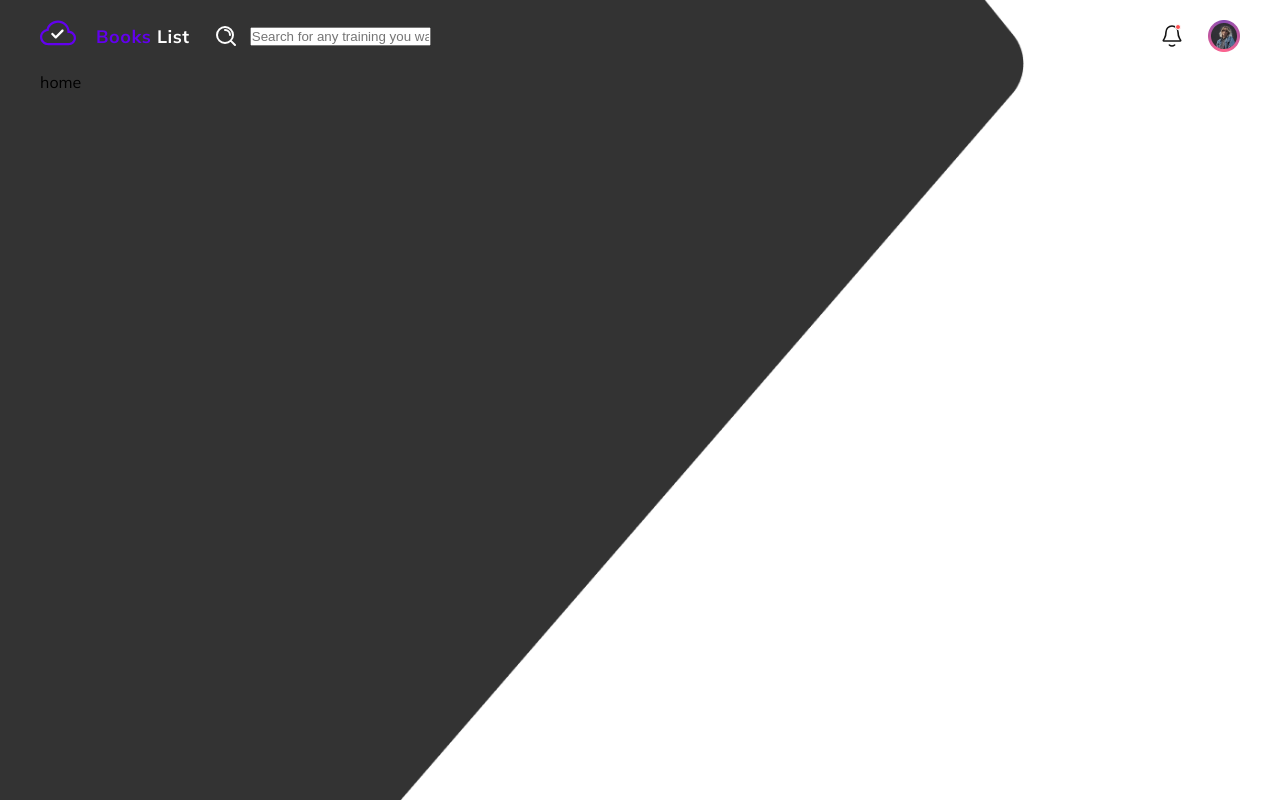
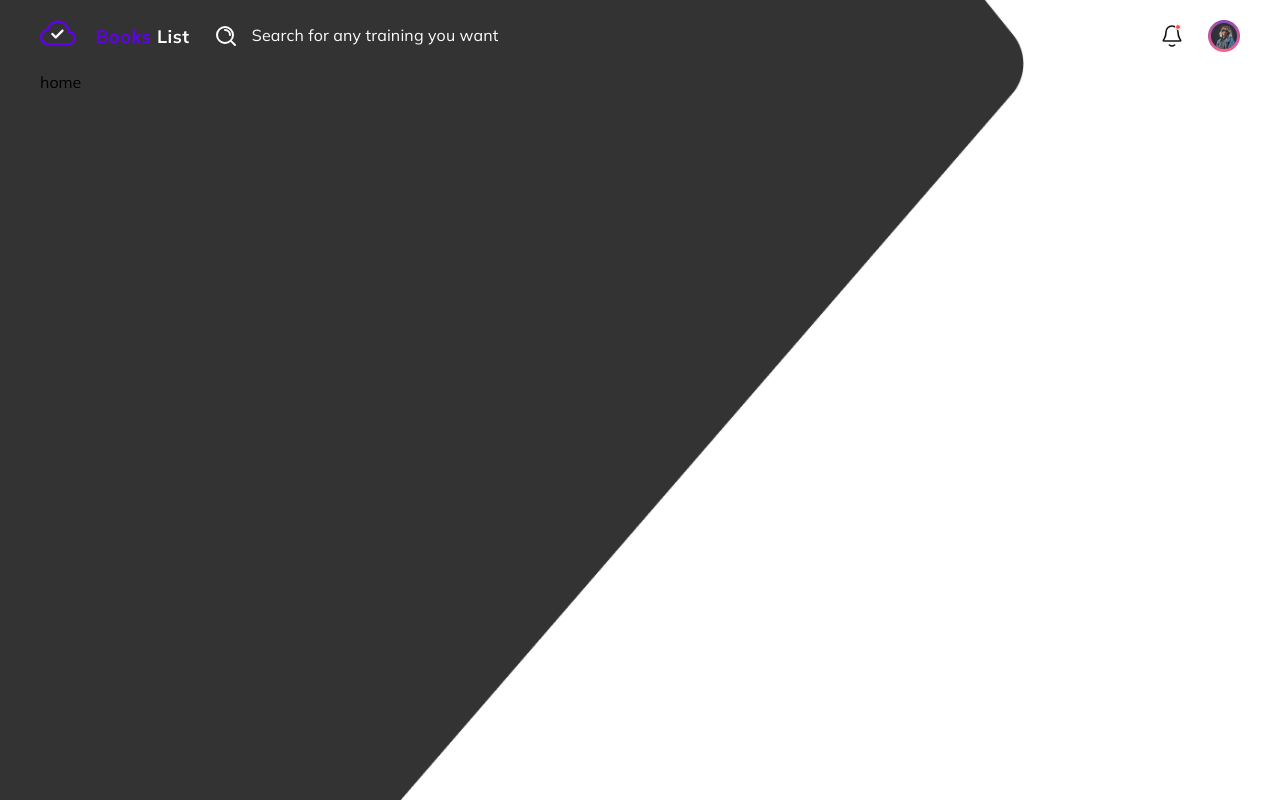
Before and after one commit to dsabirbaev/Books, a React (Vite) app: page / in a window 1280 px wide. Built offline with nearby package versions, Linux system fonts and the light colour scheme.

Commit message:
add style

```diff
--- a/src/components/Header/style.js
+++ b/src/components/Header/style.js
@@ -15,6 +15,22 @@ const StyledFlex = styled.div `
     justify-content:${props => props.justify || 'stretch'};
     column-gap: ${props => props.column || '0'};
 
+    input{
+        background-color: transparent;
+        border:none;
+        outline:none;
+        width: 264px;
+        color: #fff;
+        padding: 2px;
+        &::placeholder {
+            color: #FEFEFE;
+            font-size: 16px;
+            letter-spacing: 0.16px;
+            font-family: MulishRegular;
+        }
+    }
+
+
 `
 const StyledFont = styled.p `
     font-family: ${props => props.font || 'MulishRegular'};
```
